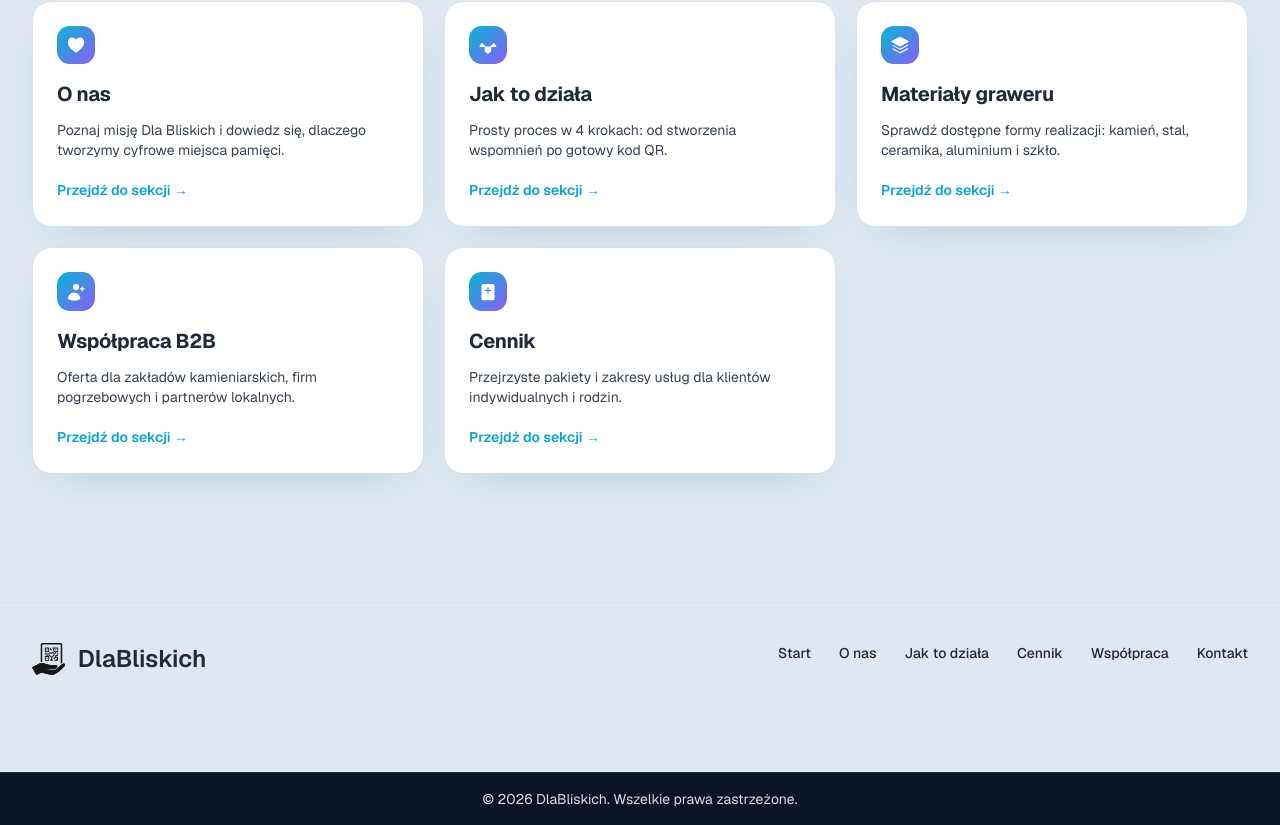
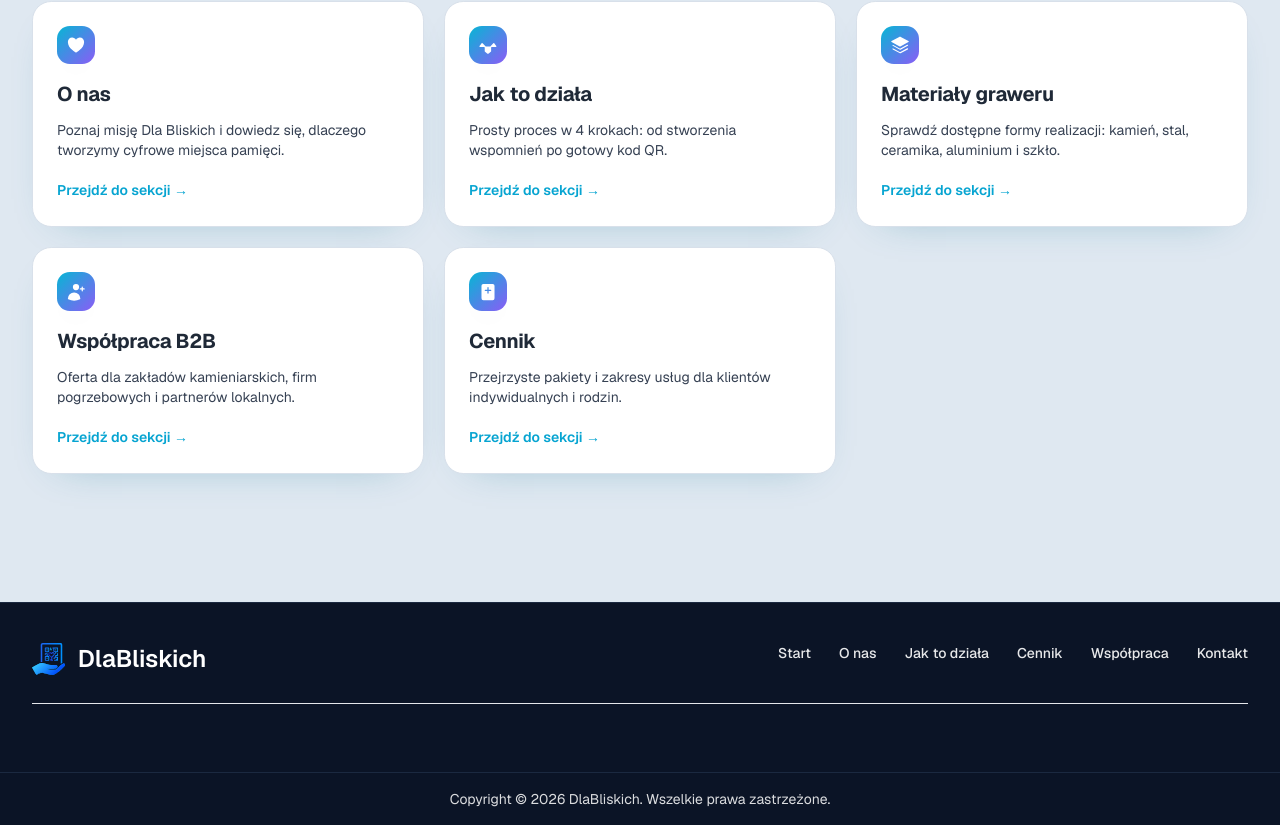
Before and after one commit to Marcinr1984/strona-informacyjna, a Next.js app: page / in a window 1280 px wide. Shown: the part 2287-3112 px from the top of the page. Built offline with nearby package versions, Linux system fonts and the light colour scheme.

Commit message:
Ujednolicenie kolorow stopki i aktualizacja tekstu copyright

```diff
--- a/components/Footer.tsx
+++ b/components/Footer.tsx
@@ -3,20 +3,20 @@ import Image from 'next/image'
 
 export default function Footer() {
   return (
-    <footer className="mt-16 border-t border-[var(--surface-border)] bg-[var(--footer-background)] text-[var(--foreground)] transition-colors duration-300">
+    <footer className="mt-16 border-t border-[#1b2940] bg-[#0b1426] text-white transition-colors duration-300">
       <div className="mx-auto w-full max-w-7xl px-4 py-10 sm:px-6 lg:px-8">
         <div className="flex flex-col gap-8 md:flex-row md:items-start md:justify-between">
           <Link href="/" className="flex items-center space-x-3 rtl:space-x-reverse">
             <Image
               src="/logo-dlabliskich.svg"
-              className="h-8 w-auto grayscale brightness-0 opacity-90"
+              className="h-8 w-auto"
               alt="Logo Dla Bliskich"
               width={140}
               height={32}
             />
-            <span className="self-center whitespace-nowrap text-2xl font-semibold text-[var(--foreground)] transition-colors duration-300">DlaBliskich</span>
+            <span className="self-center whitespace-nowrap text-2xl font-semibold text-white transition-colors duration-300">DlaBliskich</span>
           </Link>
-          <ul className="flex flex-nowrap items-center gap-7 overflow-x-auto whitespace-nowrap text-sm font-medium text-[var(--foreground)] transition-colors duration-300">
+          <ul className="flex flex-nowrap items-center gap-7 overflow-x-auto whitespace-nowrap text-sm font-medium text-white/90 transition-colors duration-300">
             <li>
               <Link href="/" className="hover:underline">Start</Link>
             </li>
@@ -37,11 +37,11 @@ export default function Footer() {
             </li>
           </ul>
         </div>
-        <hr className="my-7 border-gray-200 transition-colors duration-300 dark:border-gray-700" />
+        <hr className="my-7 border-[#1b2940] transition-colors duration-300" />
       </div>
       <div className="border-t border-[#1b2940] bg-[#0b1426]">
         <div className="mx-auto w-full max-w-7xl px-4 py-4 text-center text-sm text-white/85 sm:px-6 lg:px-8">
-          © 2026 <Link href="/" className="hover:underline">DlaBliskich</Link>. Wszelkie prawa zastrzeżone.
+          Copyright © 2026 <Link href="/" className="hover:underline">DlaBliskich</Link>. Wszelkie prawa zastrzeżone.
         </div>
       </div>
     </footer>
```
